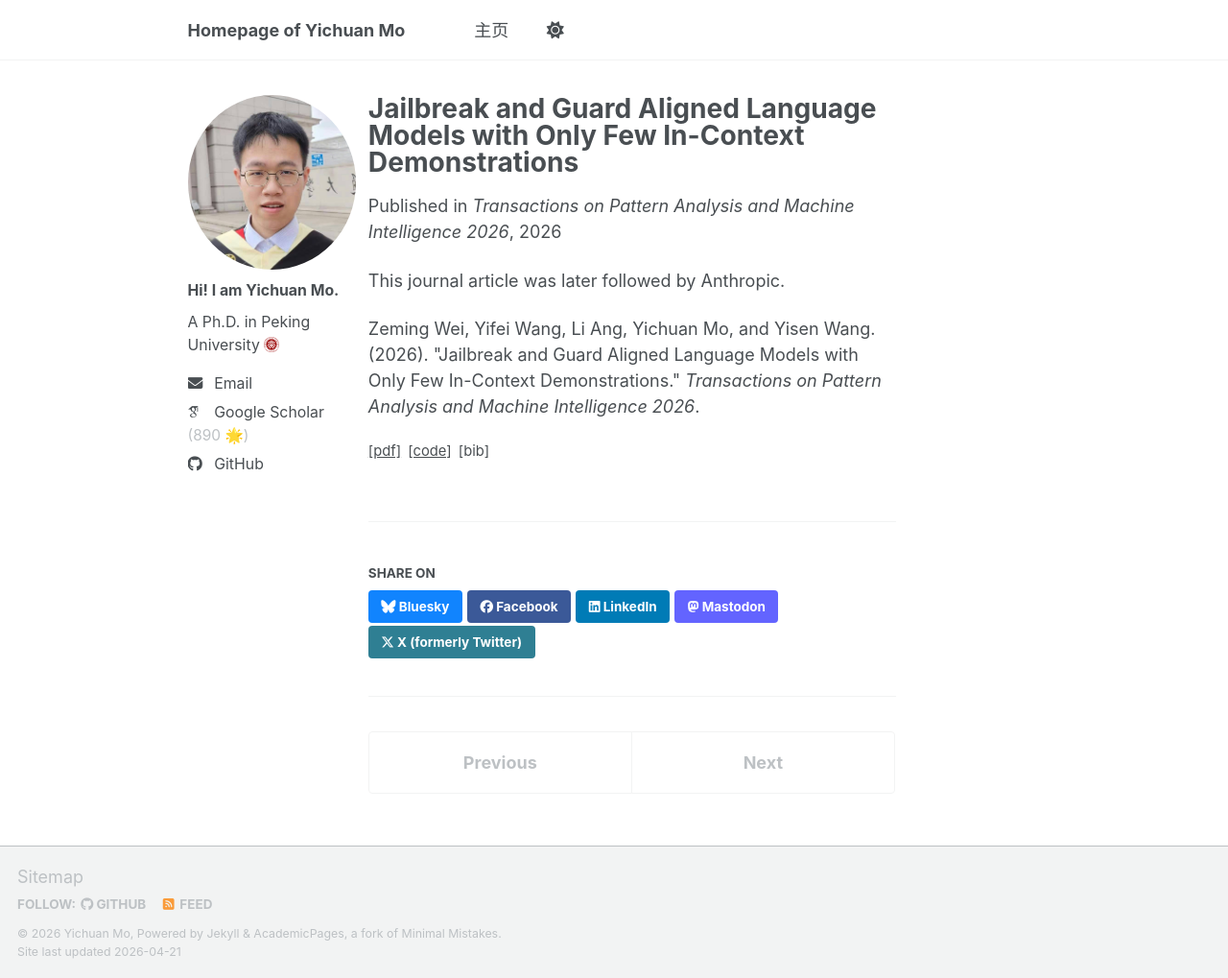
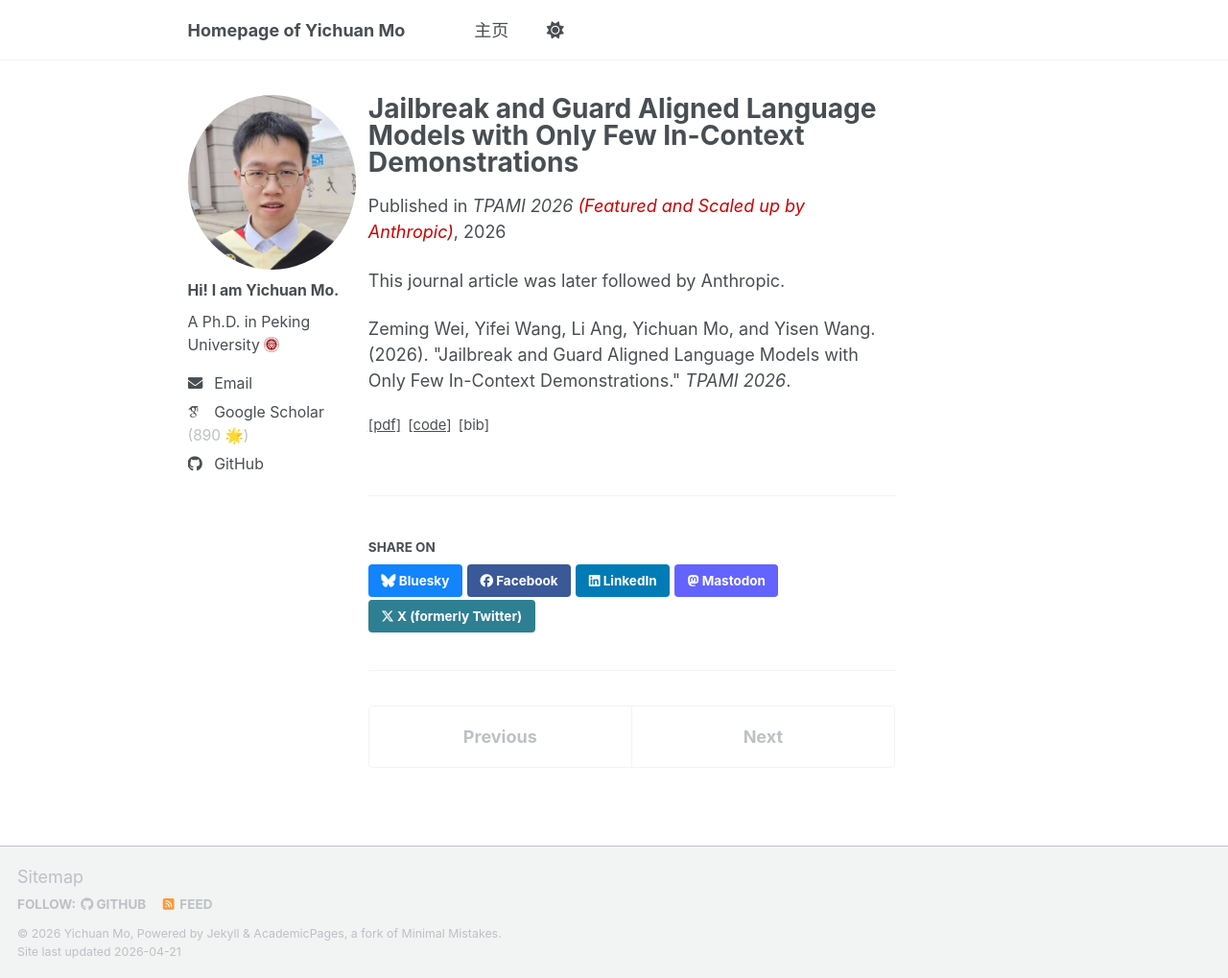
Before and after one commit to mo666666/mo666666.github.io, a Jekyll site: the page built from _publications/2026-01-02-jailbreak-and-guard-aligned-language-models.md, in a window 1280 px wide and 1019 px high. Shown: the whole window at 96% size. Built offline with Jekyll 4.4.1, drawn with Linux system fonts in a browser that asks for light colours; some web fonts are replaced; a script bundle is joined from its source files by our own code; library files that are not in the unit come from our copies.

Commit message:
Add notatation

```diff
--- a/_publications/2026-01-02-jailbreak-and-guard-aligned-language-models.md
+++ b/_publications/2026-01-02-jailbreak-and-guard-aligned-language-models.md
@@ -3,8 +3,8 @@ title: "Jailbreak and Guard Aligned Language Models with Only Few In-Context Dem
 collection: publications
 category: manuscripts
 permalink: /publication/2026-jailbreak-and-guard-aligned-language-models
-venue: "Transactions on Pattern Analysis and Machine Intelligence 2026"
-citation: 'Zeming Wei, Yifei Wang, Li Ang, Yichuan Mo, and Yisen Wang. (2026). &quot;Jailbreak and Guard Aligned Language Models with Only Few In-Context Demonstrations.&quot; <i>Transactions on Pattern Analysis and Machine Intelligence 2026</i>.'
+venue: 'TPAMI 2026 <span style="color: #cc0000;">(Featured and Scaled up by Anthropic)</span>'
+citation: 'Zeming Wei, Yifei Wang, Li Ang, Yichuan Mo, and Yisen Wang. (2026). &quot;Jailbreak and Guard Aligned Language Models with Only Few In-Context Demonstrations.&quot; <i>TPAMI 2026</i>.'
 pdf: https://arxiv.org/pdf/2310.06387
 code: https://github.com/PKU-ML/adv-icl
 bib: |
```
